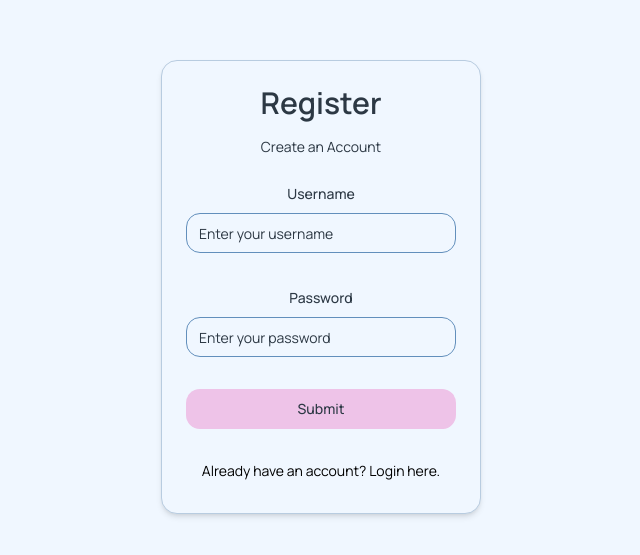
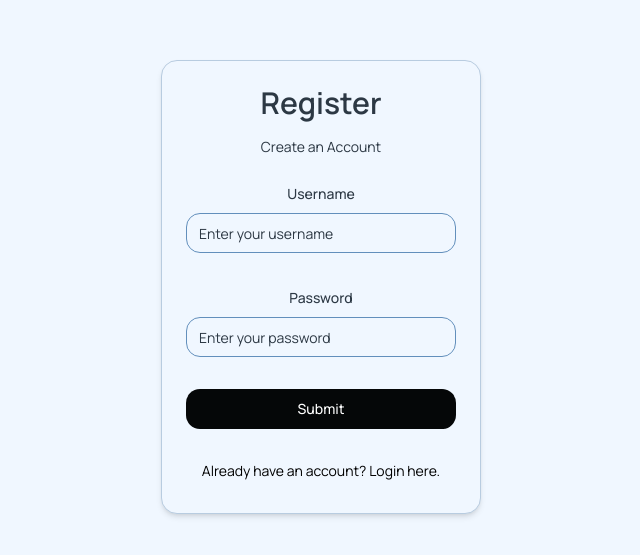
Before and after one commit to walletkun/ingeniumSTEM_Hacks, a Next.js app: page /auth/register in a window 1280 px wide. Shown: the part 113-668 px from the top of the page, without its empty margins (319-959 px from the left). Built offline with nearby package versions, Linux system fonts and the light colour scheme.

Commit message:
routed the 'get started button' to register page

```diff
--- a/app/page.js
+++ b/app/page.js
@@ -15,7 +15,7 @@ export default function Component() {
             Your personal AI tutor, here to help you learn and grow.
           </p>
           <Link
-            href="#"
+            href="auth/register"
             className="inline-flex items-center justify-center rounded-full bg-[#6b49c8] px-6 py-3 text-sm font-medium text-white shadow-sm transition-colors hover:bg-[#5a3ea5] focus:outline-none focus:ring-2 focus:ring-[#6b49c8] focus:ring-offset-2"
             prefetch={false}
           >
--- a/components/ui/button.jsx
+++ b/components/ui/button.jsx
@@ -8,7 +8,7 @@ const buttonVariants = cva(
   {
     variants: {
       variant: {
-        default: "bg-primary text-primary-foreground hover:bg-primary/90",
+        default: "bg-[#050708] text-white hover:bg-[#050708]/90",
         destructive:
           "bg-destructive text-destructive-foreground hover:bg-destructive/90",
         outline:
```
